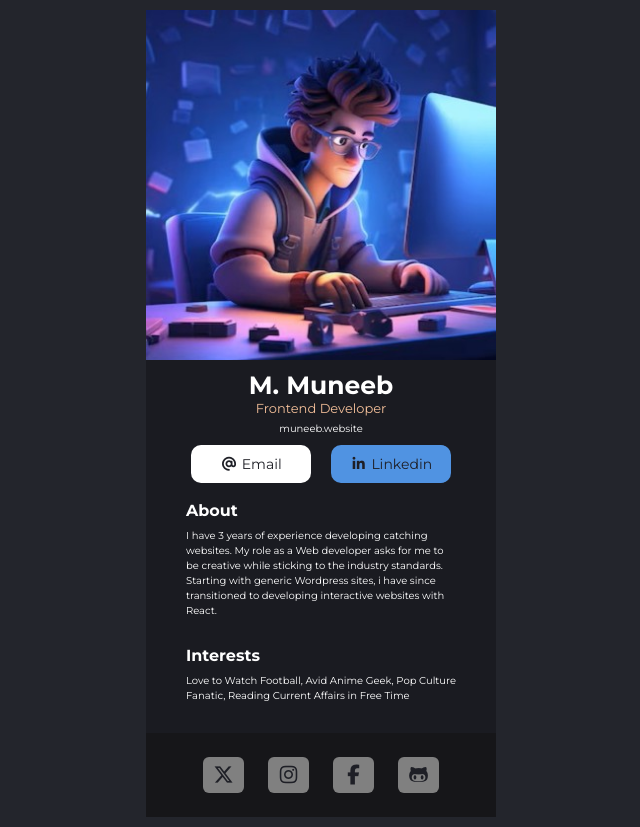
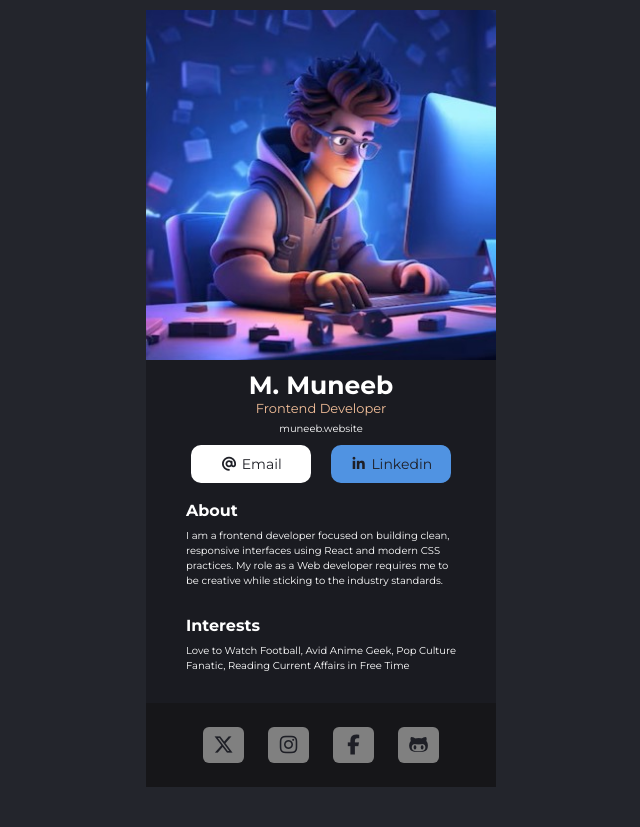
Before and after one commit to mmuneeb1000/business-card-with-react, a React (Vite) app in the folder my-app/: page / in a window 1280 px wide. Shown: the whole page, without its empty margins (319-959 px from the left). After the commit the page ends 800 px from the top, so only its background shows below. Built offline with nearby package versions, Linux system fonts and the light colour scheme.

Commit message:
deployed

```diff
--- a/my-app/src/components/About.jsx
+++ b/my-app/src/components/About.jsx
@@ -3,10 +3,10 @@ export default function About() {
     <section className="about-section">
       <h2>About</h2>
       <p>
-        I have 3 years of experience developing catching websites. My role as a
-        Web developer asks for me to be creative while sticking to the industry
-        standards. Starting with generic Wordpress sites, i have since
-        transitioned to developing interactive websites with React.
+        I am a frontend developer focused on building clean, responsive
+        interfaces using React and modern CSS practices. My role as a Web
+        developer requires me to be creative while sticking to the industry
+        standards.
       </p>
     </section>
   );
```
